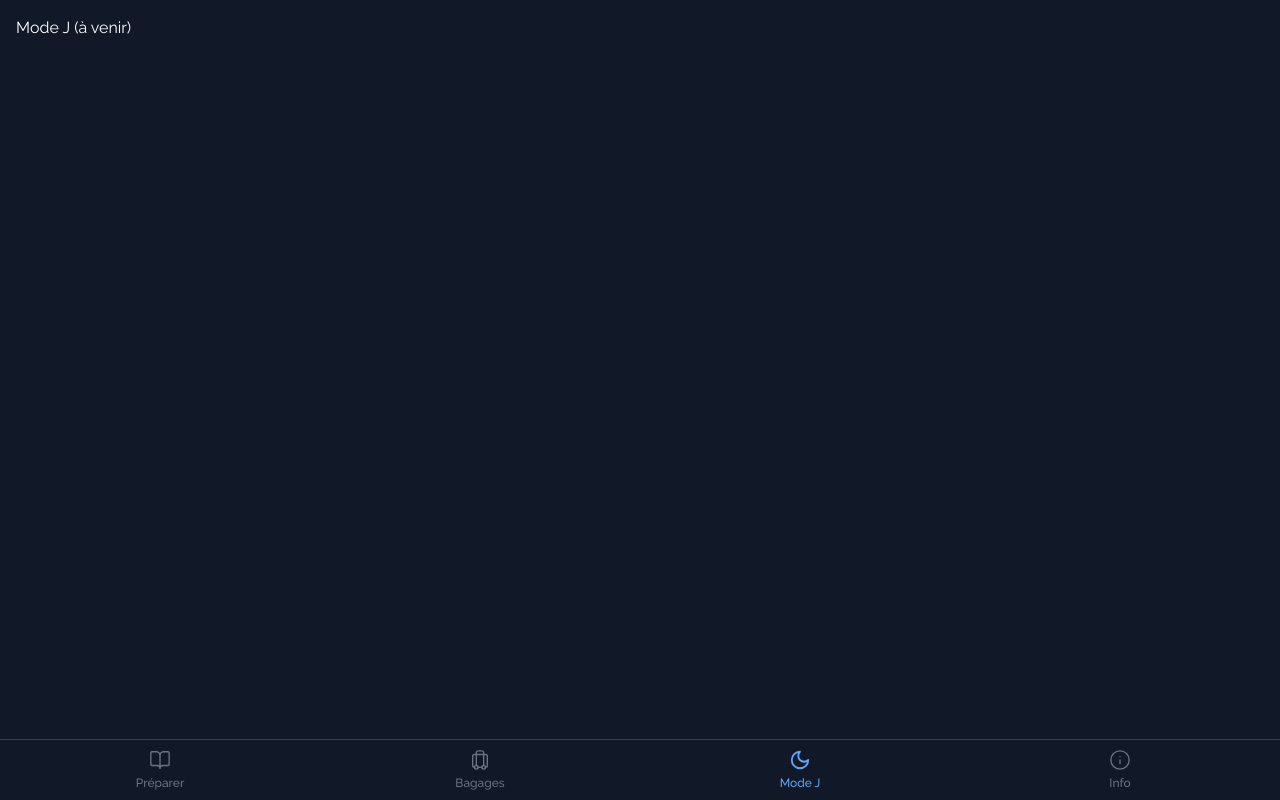
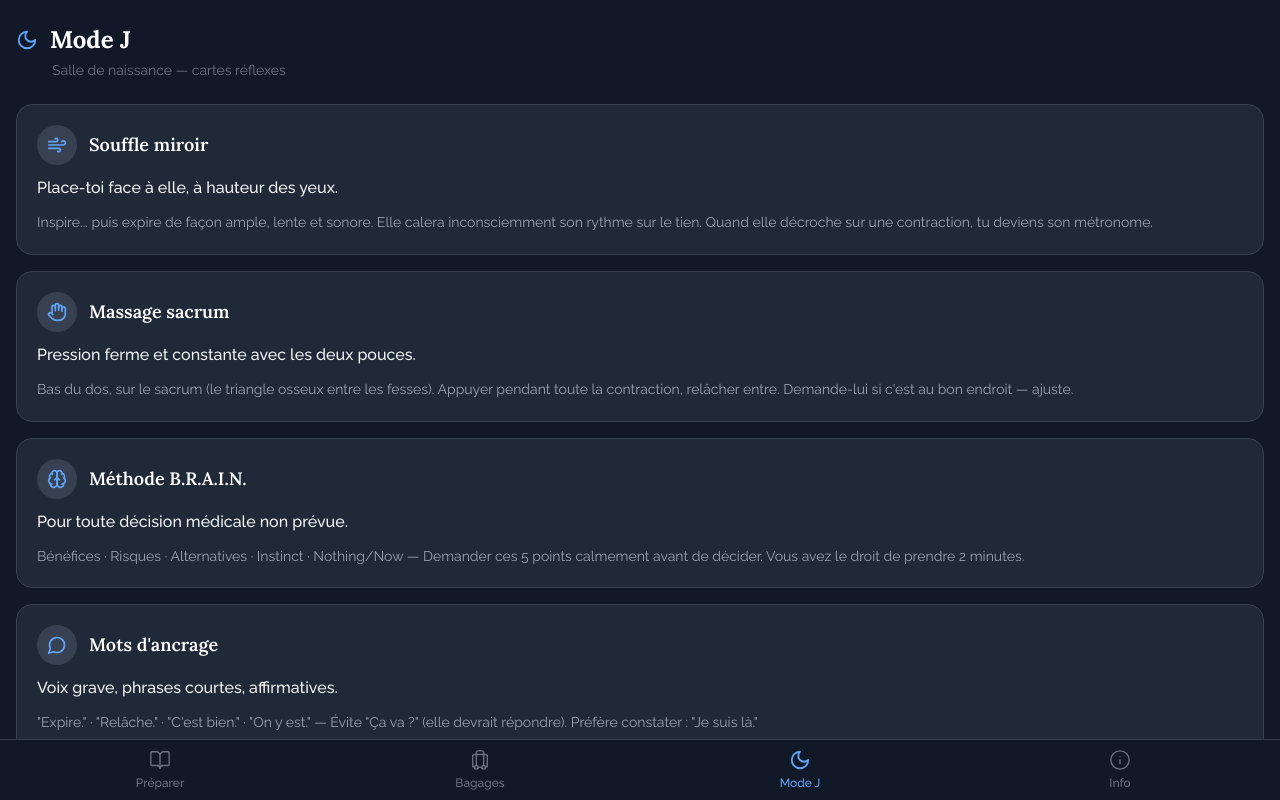
Before and after one commit to odiloncorby-creator/Partner-Birth, a React (Vite) app: page / in a window 1280 px wide. Both pictures are taken after a click on the button "Mode J". Shown: the top 800 px of the page. Built offline with nearby package versions, Linux system fonts and the light colour scheme.

Commit message:
feat: section Mode J — 5 cartes réflexes dark mode

```diff
--- /dev/null
+++ b/src/components/ReflexCard.jsx
@@ -0,0 +1,20 @@
+import { Wind, Hand, Brain, MessageCircle, AlertTriangle } from 'lucide-react'
+
+const ICON_MAP = { Wind, Hand, Brain, MessageCircle, AlertTriangle }
+
+export default function ReflexCard({ card }) {
+  const Icon = ICON_MAP[card.icon] ?? AlertTriangle
+
+  return (
+    <div className="bg-gray-800 border border-gray-700 rounded-2xl p-5">
+      <div className="flex items-center gap-3 mb-3">
+        <div className="flex items-center justify-center w-10 h-10 rounded-full bg-gray-700 shrink-0">
+          <Icon size={20} className="text-blue-400" />
+        </div>
+        <h2 className="text-lg font-semibold text-white font-serif">{card.title}</h2>
+      </div>
+      <p className="text-base font-medium text-gray-100 leading-snug mb-3">{card.instruction}</p>
+      <p className="text-sm text-gray-400 leading-relaxed">{card.detail}</p>
+    </div>
+  )
+}
--- a/src/pages/ModeJ.jsx
+++ b/src/pages/ModeJ.jsx
@@ -1,3 +1,20 @@
+import { Moon } from 'lucide-react'
+import { REFLEX_CARDS } from '../data/reflexCards'
+import ReflexCard from '../components/ReflexCard'
+
 export default function ModeJ() {
-  return <div className="p-4 text-white bg-gray-900 min-h-screen">Mode J (à venir)</div>
+  return (
+    <div className="min-h-screen bg-gray-900 px-4 pt-6 pb-4">
+      <div className="flex items-center gap-3 mb-1">
+        <Moon size={22} className="text-blue-400" />
+        <h1 className="text-2xl font-bold font-serif text-white">Mode J</h1>
+      </div>
+      <p className="text-sm text-gray-500 mb-6 ml-9">Salle de naissance — cartes réflexes</p>
+      <div className="flex flex-col gap-4">
+        {REFLEX_CARDS.map((card) => (
+          <ReflexCard key={card.id} card={card} />
+        ))}
+      </div>
+    </div>
+  )
 }
```
